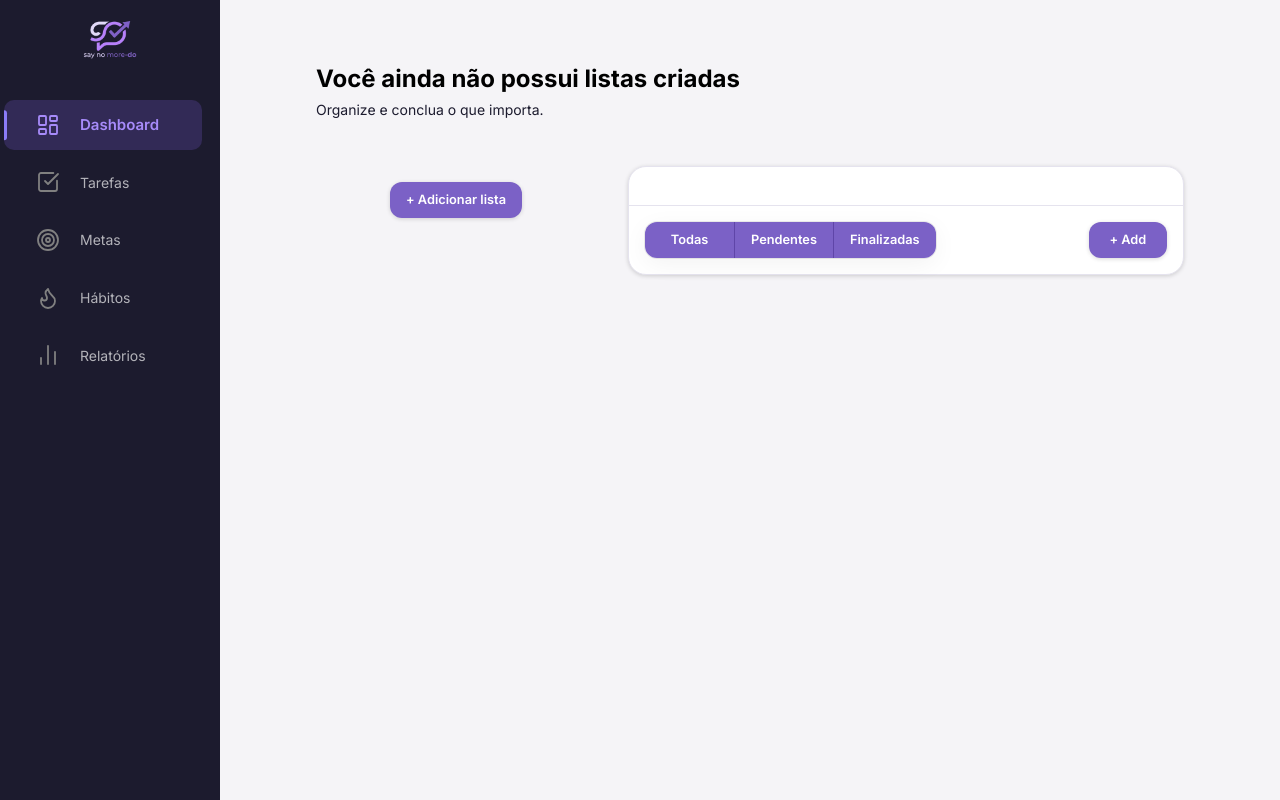
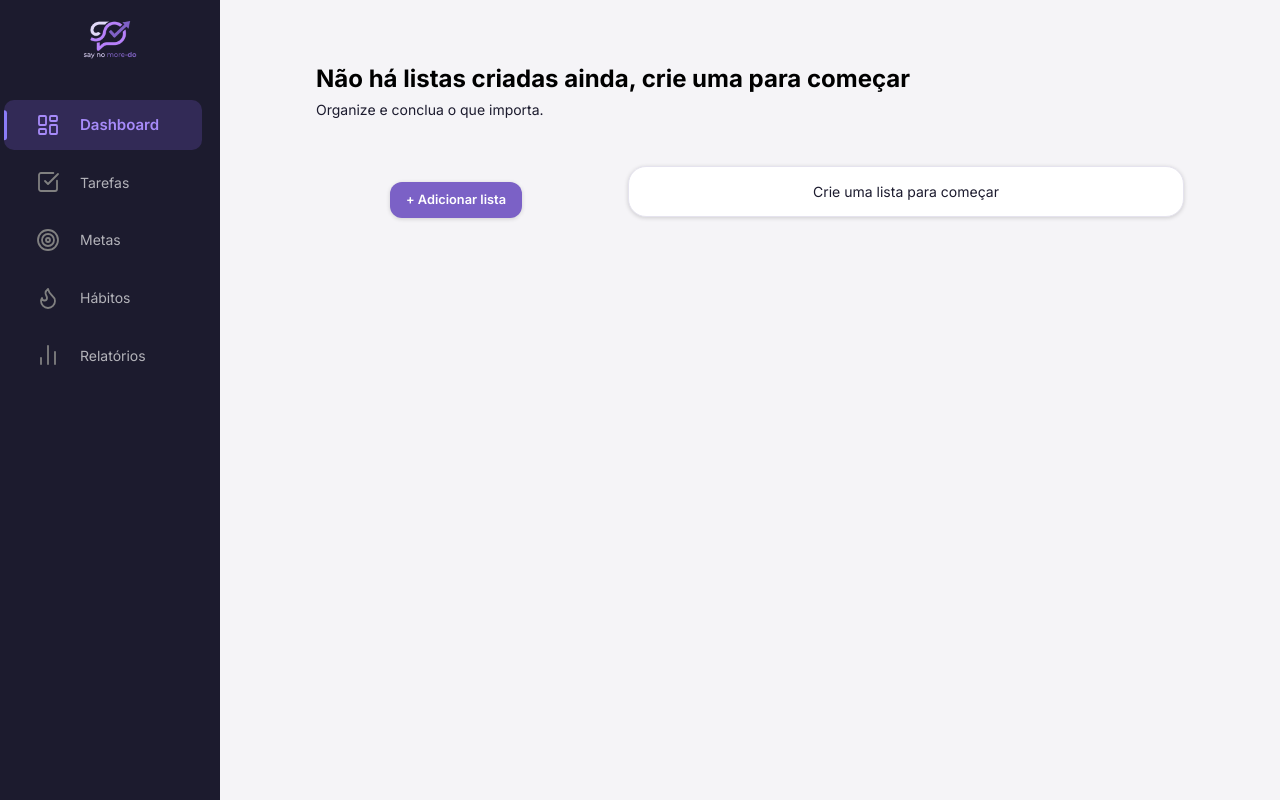
Before and after one commit to bryancaua/Say-no-More-Do, a React (Vite) app: page /tarefas in a window 1280 px wide. Built offline with nearby package versions, Linux system fonts and the light colour scheme.

Commit message:
Feat: Adição de renderização condicional de diversos elementos para melhorar a navegação intuitiva, de acordo se há listas criadas, selecionadas ou não há listas criadas, trazendo feedbacks para o usuário. correção de estilos nos detalhes de to-dos

```diff
--- a/src/components/CardTitle/card_title.module.css
+++ b/src/components/CardTitle/card_title.module.css
@@ -1,9 +1,7 @@
 .div {
   display: flex;
-  align-items: center;
+  flex-direction: column;
   justify-content: space-between;
   width: 100%;
   min-height: 30px;
-  border-bottom: solid 1px #E5E3EE;
-  padding: 1.2rem;
 }
--- a/src/components/Tasks/index.jsx
+++ b/src/components/Tasks/index.jsx
@@ -17,6 +17,14 @@ export function Tasks() {
     setSelectedList,
     addList,
     addTodo,
+    completeTodo,
+    prioridadesCoresTodo,
+    toDosOrdenados,
+    porcentagem,
+    totalTodos,
+    todosConcluidos,
+    hasLists,
+    hasSelection,
   } = use(ToDoContext);
 
   function hexParaRgba(hex, opacidade) {
@@ -26,33 +34,15 @@ export function Tasks() {
     return `rgba(${r}, ${g}, ${b}, ${opacidade})`;
   }
 
-  console.log(lists)
-
-  const prioridadesTodo = {
-    Alta: 1,
-    Média: 2,
-    Baixa: 3,
-  };
-
-  const prioridadesCoresTodo = {
-    Alta: "#ef4444",
-    Média: "#f59e0b",
-    Baixa: "#22c55e",
-  };
-
-  const listaAtual = lists.find((lista) => lista.id === selectedList);
-
-  const toDosOrdenados = listaAtual ? listaAtual.todos.sort((a, b) => {
-    return prioridadesTodo[a.prioridade] - prioridadesTodo[b.prioridade];
-  }) : [];
-
-  console.log(toDosOrdenados)
-
   return (
     <>
       <section className={styles.section}>
         <header className={styles.header}>
-          <h1 className={styles.h1}>Você ainda não possui listas criadas</h1>
+          <h1 className={styles.h1}>
+            {hasLists
+              ? "Selecione uma lista, vamos concluir tudo!"
+              : "Não há listas criadas ainda, crie uma para começar"}
+          </h1>
           <p className={styles.p}>Organize e conclua o que importa.</p>
         </header>
 
@@ -131,27 +121,67 @@ export function Tasks() {
                 {lists.map(({ nome, id, cor }) => {
                   if (selectedList === id) {
                     return (
-                      <div
-                        key={id}
-                        className={styles.divListTitle}
-                      >
+                      <div key={id} className={styles.divListTitle}>
                         <span
                           className={styles.bolinha}
                           style={{ backgroundColor: cor }}
                         />
                         <h3>{nome}</h3>
+
+                        <p className={styles.todoPendencias} style={{color: porcentagem === 100 ? "green" : ""}}>
+                          {todosConcluidos} de {totalTodos} concluídas
+                        </p>
                       </div>
                     );
                   }
                 })}
+
+                {hasSelection && (
+                  <div className={styles.barraFundo}>
+                    <div
+                      className={styles.barraPreenchida}
+                      style={{ width: `${porcentagem}%` }}
+                    />
+                  </div>
+                )}
+
+                {!hasSelection && (
+                  <p
+                    className={styles.p}
+                    style={{
+                      alignSelf: "center",
+                      justifySelf: "center",
+                      margin: "1rem",
+                    }}
+                  >
+                    {!hasLists
+                      ? "Crie uma lista para começar"
+                      : "Selecione uma lista para começar"}
+                  </p>
+                )}
               </CardTitle>
               <ul className={styles.ulTodo}>
-                {toDosOrdenados.map(({ nomeTodo, idTodo, prioridade }) => {
+                {toDosOrdenados.map(
+                  ({ nomeTodo, idTodo, prioridade, concluido }) => {
                     return (
                       <div className={styles.todoElement} key={idTodo}>
                         <li className={styles.todoLi}>
-                        <input type="checkbox" />
-                        <p style={{fontWeight: "500", fontSize: "14px"}}>{nomeTodo}</p>
+                          <input
+                            type="checkbox"
+                            checked={concluido}
+                            onChange={() => completeTodo(idTodo)}
+                          />
+                          <p
+                            style={{
+                              fontWeight: "500",
+                              fontSize: "14px",
+                              textDecorationLine:
+                                concluido === true ? "line-through" : "none",
+                              opacity: concluido === true ? "40%" : "100%",
+                            }}
+                          >
+                            {nomeTodo}
+                          </p>
                           <p
                             className={styles.prioridadeTodo}
                             style={{
@@ -164,9 +194,11 @@ export function Tasks() {
                         </li>
                       </div>
                     );
-                })}
+                  }
+                )}
               </ul>
 
+              {hasSelection && (
                 <div className={styles.div}>
                   <div className={styles.divFilters}>
                     <Button>
@@ -186,6 +218,8 @@ export function Tasks() {
                     + Add
                   </Button>
                 </div>
+              )}
+
               <Form name="todo" addFunction={addTodo}>
                 <FormHeader>Criar To-Do</FormHeader>
                 <Input
--- a/src/components/Tasks/tasks.module.css
+++ b/src/components/Tasks/tasks.module.css
@@ -169,6 +169,7 @@
   display: flex;
   gap: 0.8rem;
   align-items: center;
+  margin: 1rem 1.4rem;
 }
 
 .todoLi {
@@ -219,3 +220,23 @@ input[type="checkbox"]:focus {
   outline: 2px solid var(--color-primary);
   outline-offset: 2px;
 }
+
+.barraFundo {
+  width: 100%;
+  height: 4px;
+  background-color: #E5E3EE;
+  overflow: hidden;
+  margin-top: 0.75rem;
+}
+
+.barraPreenchida {
+  height: 100%;
+  background-color: var(--color-primary);
+  transition: width 0.2s ease-in-out;
+}
+
+.todoPendencias {
+  font-size: 0.8rem;
+  margin-left: auto;
+  opacity: 40%;
+}
--- a/src/components/ToDoProvider/index.jsx
+++ b/src/components/ToDoProvider/index.jsx
@@ -5,9 +5,8 @@ const list = [];
 
 export function ToDoProvider({ children }) {
   const [lists, setLists] = useState(list);
-  const [selectedList, setSelectedList]= useState(null);
+  const [selectedList, setSelectedList] = useState(null);
   const [activeForm, setActiveForm] = useState(null);
-  //const [toDos, setTodos] = useState(todo);
 
   function openForm(name) {
     setActiveForm(name);
@@ -25,7 +24,6 @@ export function ToDoProvider({ children }) {
     );
   }
 
-
   function addList(formData) {
     const nome = formData.get("nome");
     const cor = formData.get("cor");
@@ -41,12 +39,65 @@ export function ToDoProvider({ children }) {
     setLists((prev) =>
       prev.map((list) =>
         list.id === selectedList
-        ?  {...list, todos: [...list.todos, {nomeTodo, prioridade, idTodo}]} :
-        list
-      ))
+          ? {
+              ...list,
+              todos: [
+                ...list.todos,
+                { nomeTodo, prioridade, idTodo, concluido: false },
+              ],
+            }
+          : list
+      )
+    );
     closeForm();
   }
 
+  const prioridadesTodo = {
+    Alta: 1,
+    Média: 2,
+    Baixa: 3,
+  };
+
+  const prioridadesCoresTodo = {
+    Alta: "#ef4444",
+    Média: "#f59e0b",
+    Baixa: "#22c55e",
+  };
+
+  const listaAtual = lists.find((lista) => lista.id === selectedList);
+
+  const toDosOrdenados = listaAtual
+    ? listaAtual.todos.sort((a, b) => {
+        return prioridadesTodo[a.prioridade] - prioridadesTodo[b.prioridade];
+      })
+    : [];
+
+  function completeTodo(idTodo) {
+    setLists((prev) =>
+      prev.map((list) =>
+        list.id === selectedList
+          ? {
+              ...list,
+              todos: list.todos.map((todo) =>
+                todo.idTodo === idTodo
+                  ? { ...todo, concluido: !todo.concluido }
+                  : todo
+              ),
+            }
+          : list
+      )
+    );
+  }
+
+  const hasLists = lists.length > 0;
+  const hasSelection = Boolean(listaAtual);
+
+  const totalTodos = listaAtual ? listaAtual.todos.length : 0;
+  const todosConcluidos = listaAtual
+    ? listaAtual.todos.filter((t) => t.concluido).length
+    : 0;
+  const porcentagem =
+    totalTodos === 0 ? 0 : (todosConcluidos / totalTodos) * 100;
 
   return (
     <ToDoContext
@@ -60,6 +111,14 @@ export function ToDoProvider({ children }) {
         setSelectedList,
         activeForm,
         addTodo,
+        completeTodo,
+        toDosOrdenados,
+        prioridadesCoresTodo,
+        hasLists,
+        hasSelection,
+        porcentagem,
+        totalTodos,
+        todosConcluidos,
       }}
     >
       {children}
```
Lines whose indentation alone changed are shown as unchanged.
